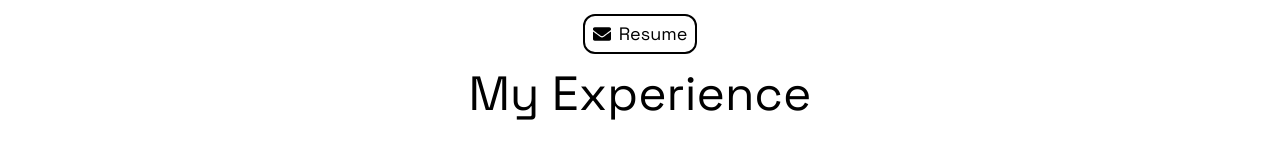
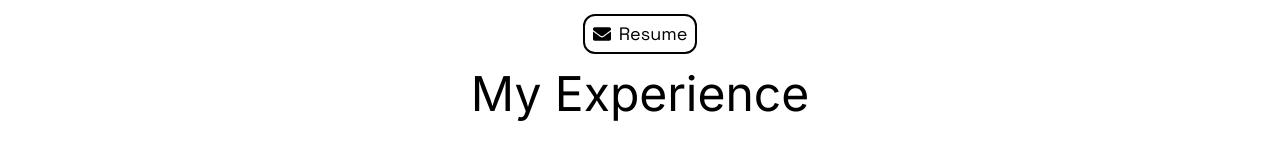
Before and after one commit to marvelTtihu/marvelTtihu, a React (Vite) app: page /about in a window 1280 px wide. Shown: the part 1010-1178 px from the top of the page. Built offline with nearby package versions, Linux system fonts and the light colour scheme.

Commit message:
wip: experience section

```diff
--- a/src/pages/About/section/Experience.jsx
+++ b/src/pages/About/section/Experience.jsx
@@ -5,7 +5,7 @@
         <section>
             <div className="mx-auto px-6 py-24 max-w-6xl">
                 <h2 className="mx-auto flex items-center text-base gap-2 md:text-lg mb-4 border-2 px-2 py-1 max-w-max rounded-xl font-space"><FaEnvelope /> Resume</h2>
-                <h2 className="text-center mb-12 text-3xl md:text-5xl font-space">
+                <h2 className="text-center mb-12 text-3xl md:text-5xl font-inter">
                     My Experience
                 </h2>
 
```
